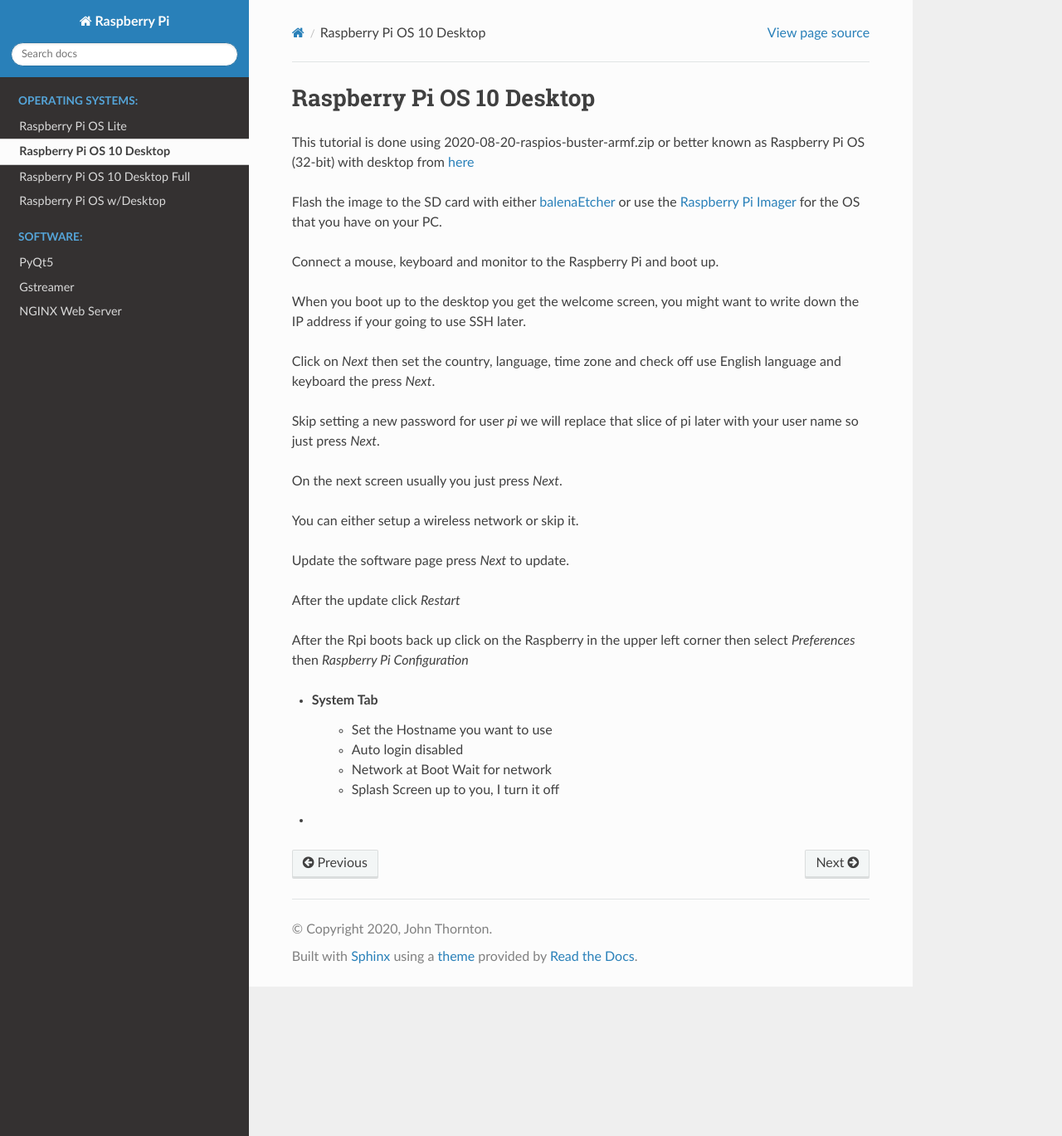
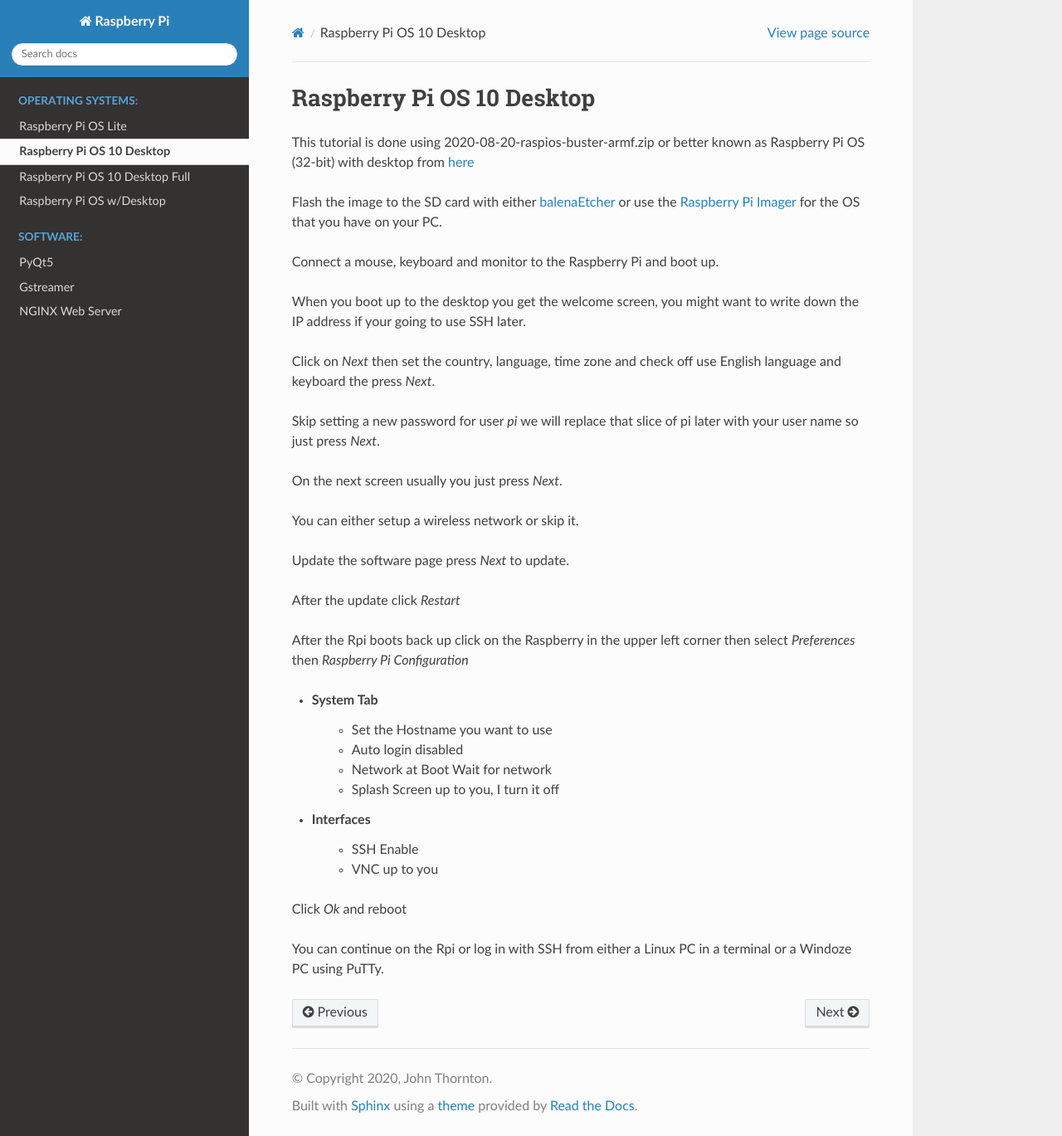
Before and after one commit to jethornton/rpi, a Sphinx documentation site: the page built from docs/source/install-10D.rst, in a window 1280 px wide and 1369 px high. Shown: the whole window at 83% size. Built offline with Sphinx 7.4.7 and the Read the Docs theme 2.0.0, drawn with Linux system fonts in a browser that asks for light colours; pages that are not in the unit, such as notebooks, are missing from menus.

Commit message:
add content

```diff
--- a/docs/source/install-10D.rst
+++ b/docs/source/install-10D.rst
@@ -38,4 +38,11 @@
    * Auto login disabled
    * Network at Boot Wait for network
    * Splash Screen up to you, I turn it off
-*
+* Interfaces
+   * SSH Enable
+   * VNC up to you
+
+Click `Ok` and reboot
+
+You can continue on the Rpi or log in with SSH from either a Linux PC in
+a terminal or a Windoze PC using PuTTy.
```
